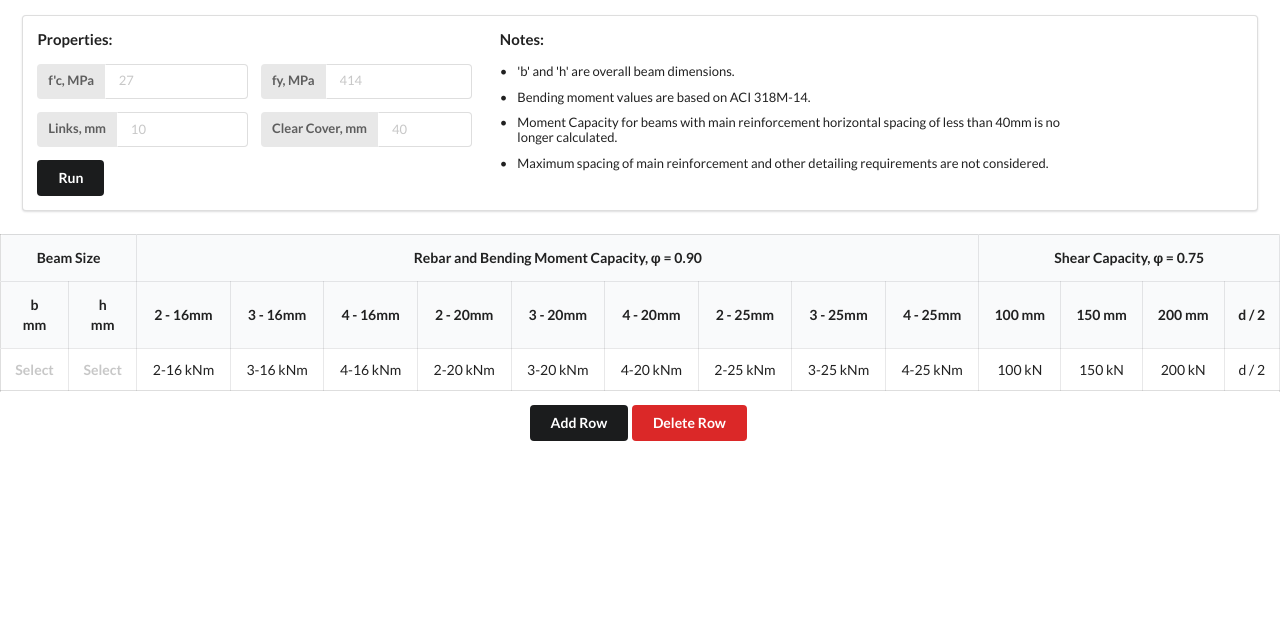
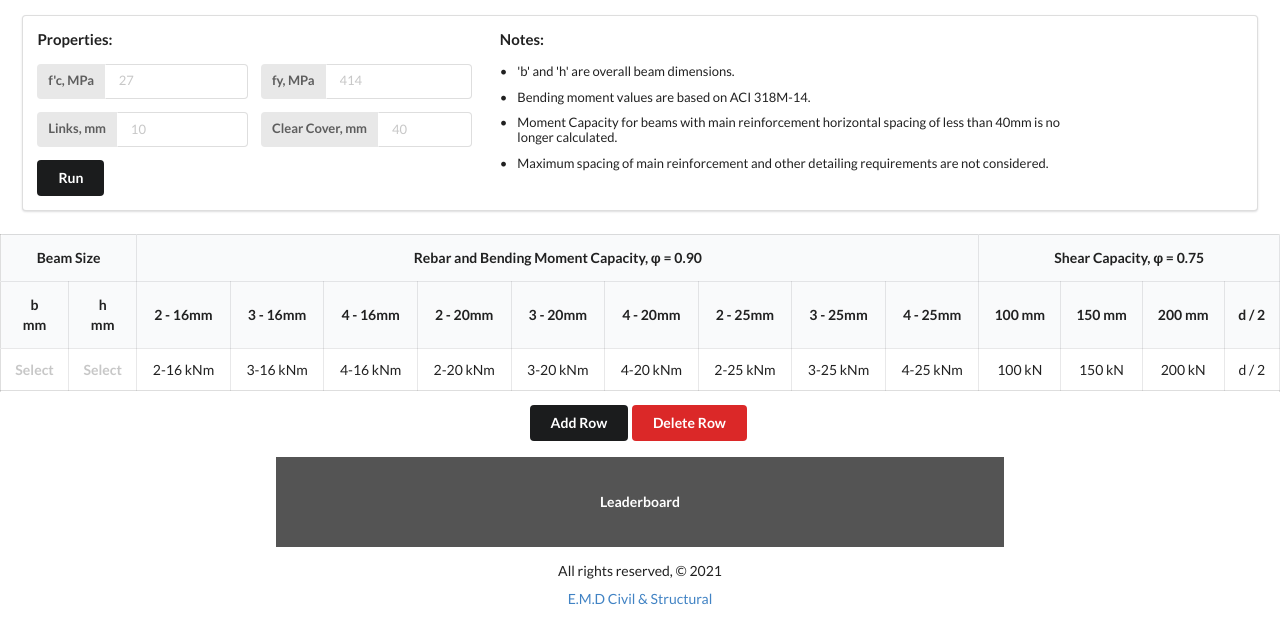
Before and after one commit to Icomanman/beam-table, a website with bundled scripts: page index.html in a window 1280 px wide. Shown: the part 117-760 px from the top of the page. Built offline with nearby package versions, Linux system fonts and the light colour scheme; some icons are missing.

Commit message:
page updates.

```diff
--- a/index.html
+++ b/index.html
@@ -95,8 +95,32 @@
                <button class="ui red button" @click="deleteRow">Delete Row</button>
             </div>
          </div>
+         <div class="ui hidden divider"></div>
       </div>
+
+      <!-- ad   -->
+      <div class="ui grid centered">
+         <div class="ui leaderboard test ad" data-text="Leaderboard"></div>
+      </div>
+
+      <div class="ui hidden divider"></div>
+
+      <footer style="min-height: 6rem !important;">
+         <div class="ui centered grid">
+            <div class="row">
+               <div class="ui relaxed list">
+                  <div class="item">
+                     All rights reserved, &copy; {{year}}<br>
+                  </div>
+                  <div class="item">
+                     <a href="">E.M.D Civil & Structural</a>
+                  </div>
+               </div>
+            </div>
+         </div>
+      </footer>
    </main>
+
    <script src="./js/main.js" type="text/javascript"></script>
    <script src="./js/loader.mjs" type="module"></script>
 </body>
--- a/js/main.js
+++ b/js/main.js
@@ -65,6 +65,7 @@ function App() {
             },
             data: function () {
                 return {
+                    year: new Date().getFullYear(),
                     shared: ACI.UI.data
                 };
             },
```
